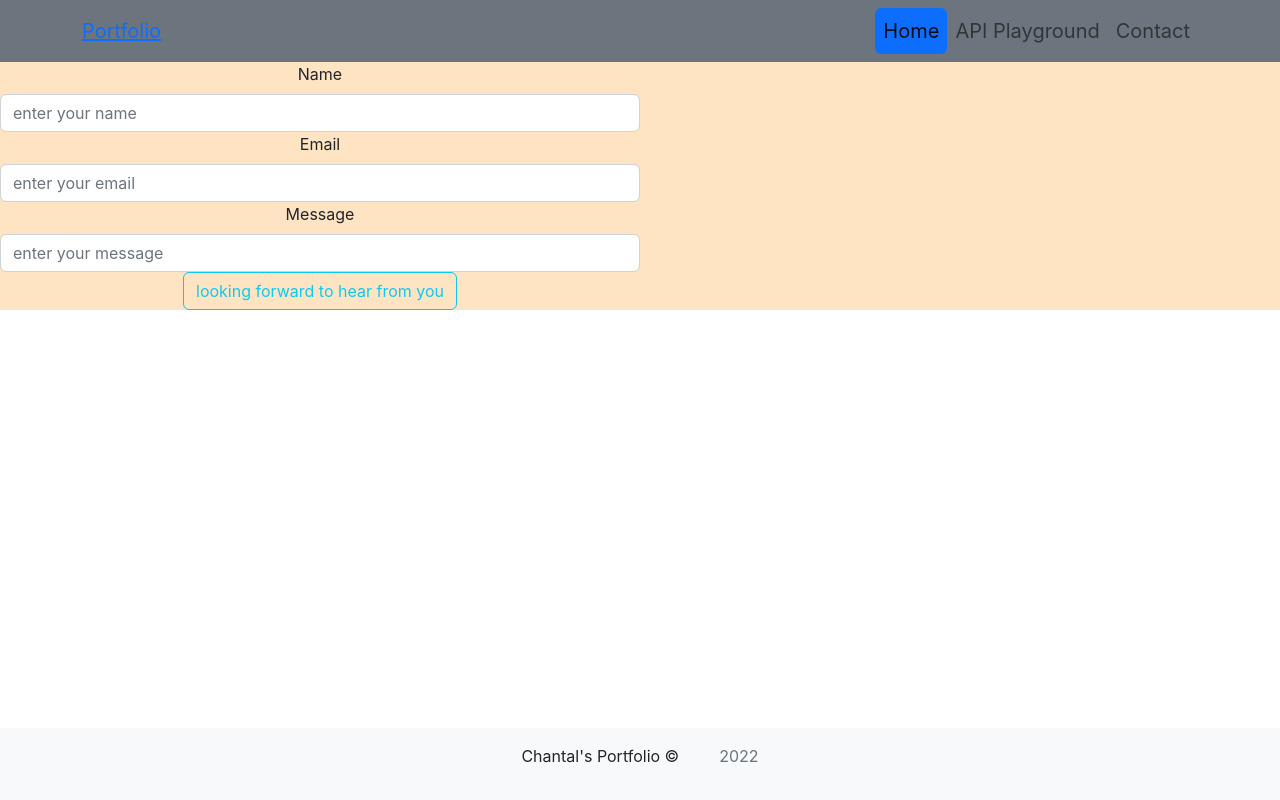
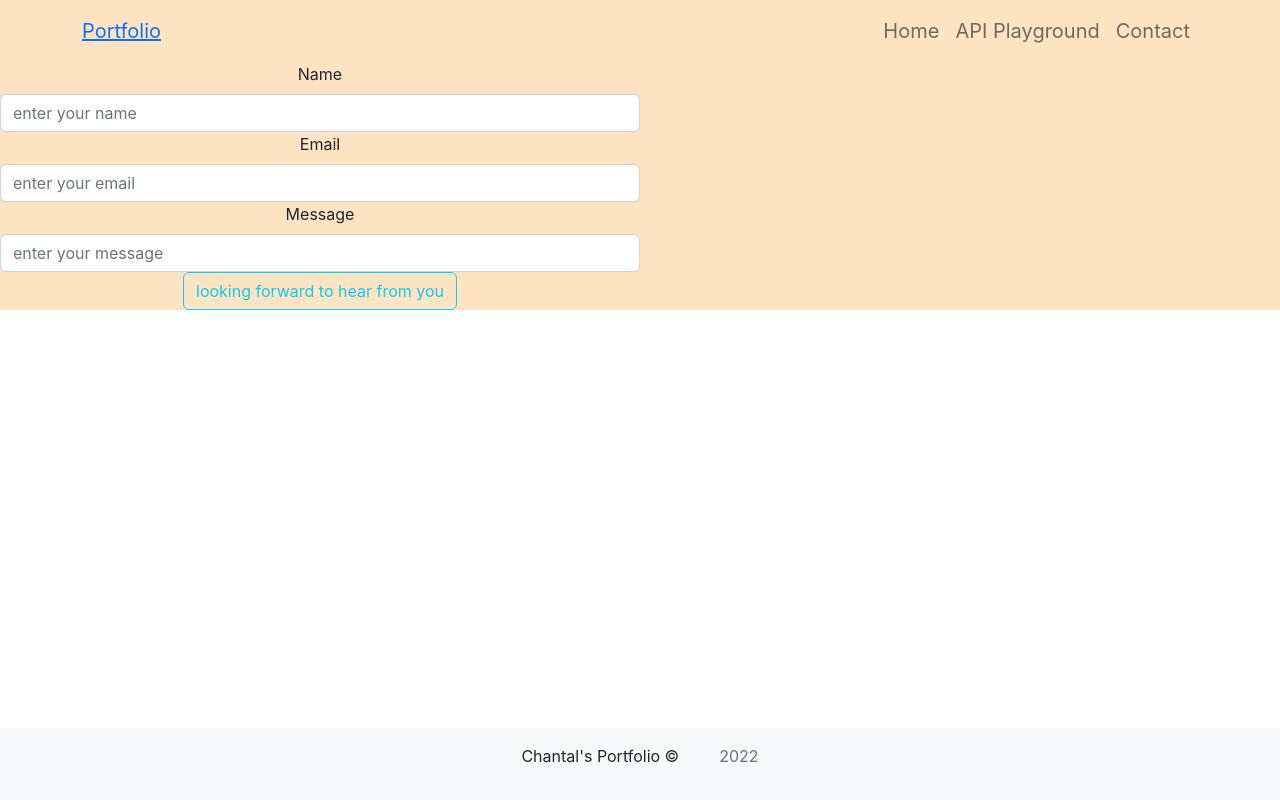
Before and after one commit to chantal0000/portfolio-bootstrap-react-js, a React (Create React App) app: page /contact in a window 1280 px wide. Built offline with nearby package versions, Linux system fonts and the light colour scheme.

Commit message:
delete pills from navbar

```diff
--- a/src/components/navbar.js
+++ b/src/components/navbar.js
@@ -5,24 +5,24 @@ import "./styles/navbar.css"
 function BtsNavbar() {
     return (<>
         {/*sticky-top navbar stays when you scroll*/}
-        <Navbar bg='secondary' expand="md" className="sticky-top">
+        <Navbar expand="md" className="sticky-top">
             <Container>
                 <NavbarBrand><a href="/">Portfolio</a></NavbarBrand>
                 <Navbar.Toggle aria-controls="basic-navbar-nav"/>
                 <Navbar.Collapse id="basic-navbar-nav">
                     {/*ms-auto for pos left*/}
-                    <Nav className="ms-auto" bg="primary" variant="pills" defaultActiveKey="/index.js">
+                    <Nav className="ms-auto" bg="primary">
                         <Nav.Item className="fs-5">
                             <Nav.Link className="nav-links" href="/index.js">Home</Nav.Link>
                         </Nav.Item>
                         <Nav.Item className="fs-5">
                             <Nav.Link
-                                href="/apiPlayground" className="nav-links" eventKey="/pages/apiPlayground.js">API
+                                href="/apiPlayground" className="nav-links">API
                                 Playground</Nav.Link>
                         </Nav.Item>
                         <Nav.Item className="fs-5">
                             <Nav.Link href="/contact" className="nav-links"
-                                      eventKey="/pages/contact.js">Contact</Nav.Link>
+                            >Contact</Nav.Link>
                         </Nav.Item>
                     </Nav>
                 </Navbar.Collapse>
```
